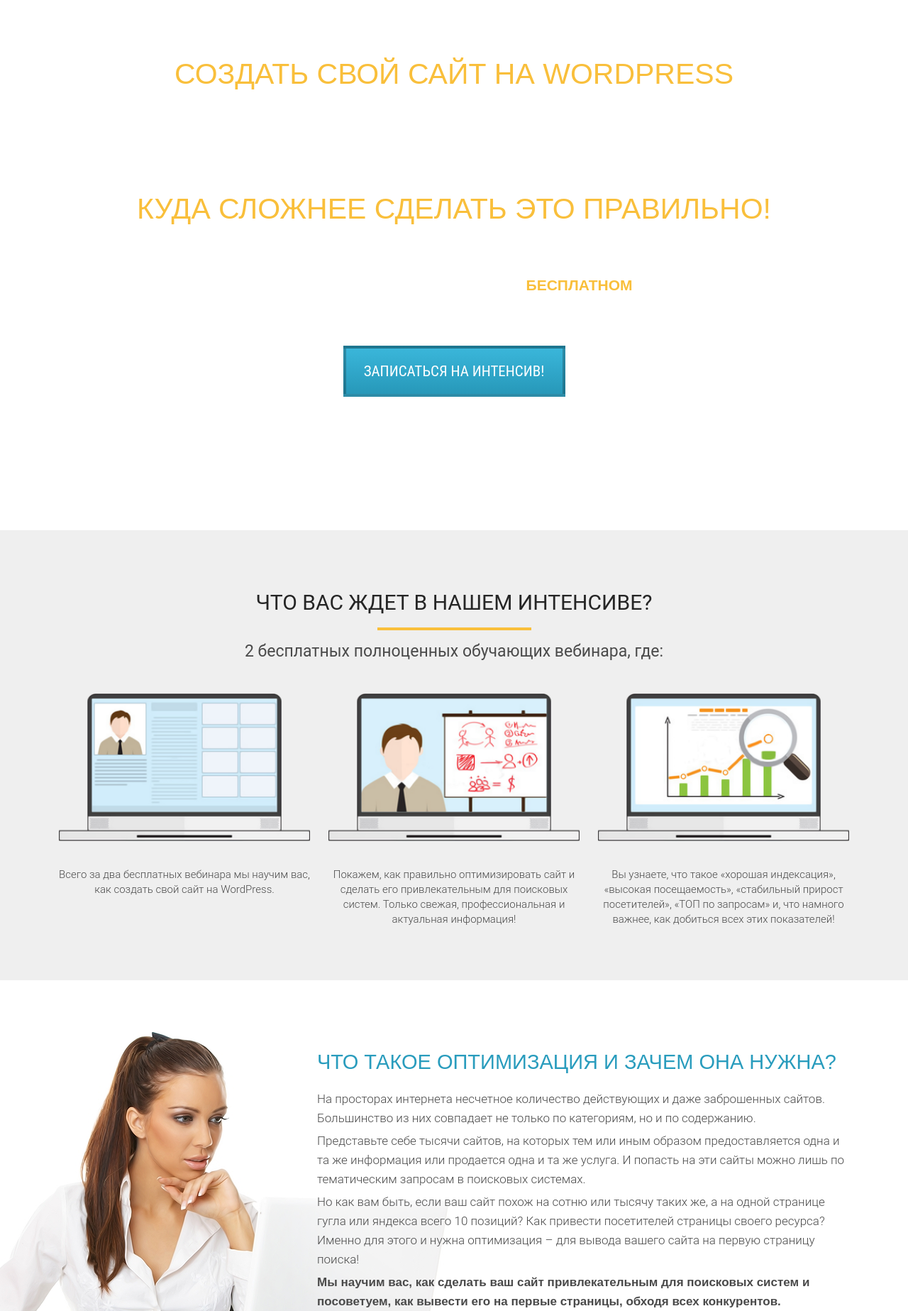
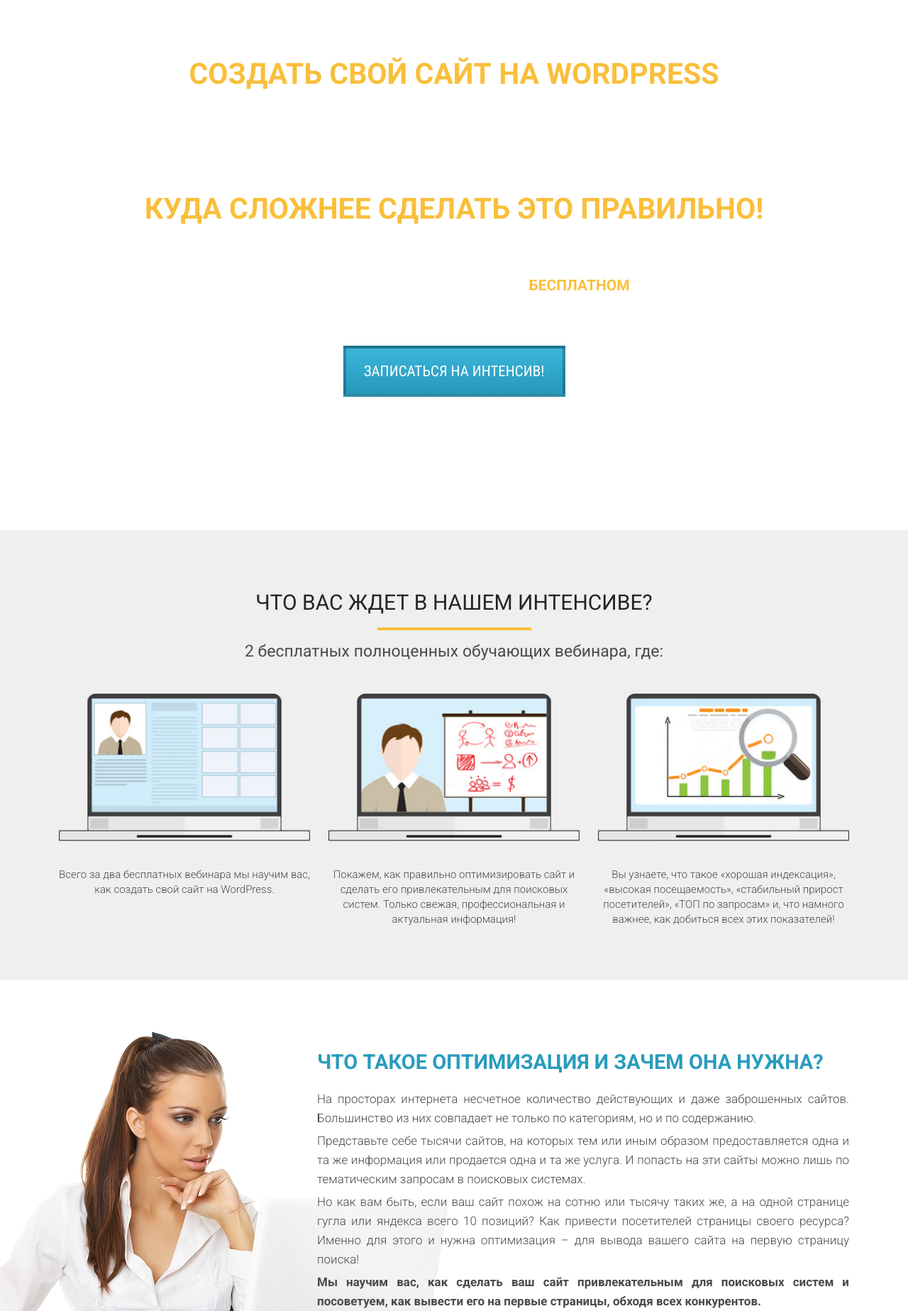
Before and after one commit to paalso/wordpress_promo, a plain HTML site: page index.html in a window 1280 px wide. Shown: the part 113-1960 px from the top of the page at 71% size. Drawn offline with nearby package versions, Linux system fonts and the light colour scheme.

Commit message:
Add fonts: online Google fonts - Roboto

```diff
--- a/css/style.css
+++ b/css/style.css
@@ -4,15 +4,12 @@
     margin: 0;
 }
 
-body {
-    font-family: "Roboto", sans-serif;
-}
+html { font-family: "Roboto", sans-serif; }
 
 .d-flex { display: flex; }
 
 h2 {
     margin-bottom: 18px;
-    /* font-family: Roboto; */
     font-size: 30px;
     font-weight: 400;
     text-transform: uppercase;
@@ -50,8 +47,7 @@ h2 {
 
 .promo .title {
     font-size: 41px;
-    font-family: "Roboto - Black", sans-serif;
-    font-weight: 400;
+    font-weight: 700;
     color: #f9bf3b;
     text-transform: uppercase;
 }
@@ -73,10 +69,9 @@ h2 {
 
 .promo .big-title-text {
     padding: 0 20px;
-    font-family: "Roboto - Black", sans-serif;
     font-size: 80px;
     color: #ffffff;
-    font-weight: 400;
+    font-weight: 900;
     text-transform: uppercase;
     white-space: nowrap;        /* какие то костыли пошли*/
 }
@@ -85,14 +80,12 @@ h2 {
 
 .promo .promo-text {
     margin-bottom: 73px;
-    font-family: "Roboto Light", sans-serif;
     font-size: 21px;
     font-weight: 300;
     color: #ffffff;
 }
 
 .promo .promo-text span {
-    font-family: "Roboto Bold", sans-serif;
     font-weight: 700;
     color: #f9bf3b;
 }
@@ -117,9 +110,8 @@ h2 {
 
 .promo .more-text {
     margin-bottom: 13px;
-    font-family: "Roboto - Thin", sans-serif;
     font-size: 15px;
-    font-weight: 400;
+    font-weight: 100;
     color: #ffffff;
     text-transform: uppercase;
 }
@@ -139,14 +131,12 @@ h2 {
     width: 217px;
     height: 4px;
     margin: 0 auto 17px auto;
-    color: #f9bf3b;
     background-color: #f9bf3b;
     border: none;
 }
 
 .expectations h3 {
     margin-bottom: 45px;
-    /* font-family: Roboto; */
     font-size: 23px;
     font-weight: 400;
     color: #4a4a4a;
@@ -162,7 +152,6 @@ h2 {
 }
 
 .expectations .curriculum-text {
-    /* font-family: Roboto; */
     font-size: 15px;
     font-weight: 300;
     line-height: 21px;
@@ -177,13 +166,12 @@ h2 {
 .optimization .optimization-text {
     position: relative;
     width: 750px;
-    /* min-height: 550px; */
     margin-left: auto;
-    /* font-family: Roboto; */
     font-size: 17px;
     font-weight: 300;
     line-height: 27px;
     color: #4a4a4a;
+    text-align: justify;
 }
 
 .optimization-text img {
@@ -197,9 +185,8 @@ h2 {
 
 .optimization h2 {
     margin-bottom: 25px;
-    font-family: "Roboto - Black", sans-serif;
     font-size: 29px;
-    font-weight: 400;
+    font-weight: 700;
     text-transform: uppercase;
     color: #299cbd;
 }
@@ -208,10 +195,7 @@ h2 {
 
 .optimization .optimization-text p:last-child { margin-bottom: 0; }
 
-.optimization .optimization-text p strong {
-    font-family: "Roboto - Bold", sans-serif;
-    font-weight: 700;
-}
+.optimization .optimization-text p strong { font-weight: 700; }
 
 .achievments { background: url("../img/bg/achievements_bg.png") center center/cover no-repeat; }
 
@@ -241,13 +225,10 @@ h2 {
     width: 196px;
     height: 53px;
     color: #efefef;
-    /* font-family: Roboto; */
     font-size: 17px;
     font-weight: 300;
     line-height: 20px;
 }
-
-/* .bonuses { margin-bottom: 116px; } */
 
 .bonuses img {
     width: 154px;
@@ -256,7 +237,6 @@ h2 {
 
 .bonuses .bonuses-text {
     margin-bottom: 52px;
-    /* font-family: Roboto; */
     font-size: 30px;
     font-weight: 400;
     line-height: 43px;
@@ -267,15 +247,13 @@ h2 {
 
 .time .time-text {
     margin-bottom: 25px;
-    font-family: "Roboto - Black", sans-serif;
     font-size: 36px;
-    font-weight: 400;
+    font-weight: 700;
     color: #299cbd;
     text-transform: uppercase;
 }
 
 .time .hurry-text {
-    /* font-family: Roboto; */
     font-size: 23px;
     font-weight: 400;
     color: #4a4a4a;
@@ -288,8 +266,6 @@ h2 {
 }
 
 .main-footer .footer-text {
-    /* font-family: Roboto; */
-    font-size: 15px;
     font-weight: 300;
     line-height: 25px;
     color: #888888;
--- a/index.html
+++ b/index.html
@@ -7,6 +7,9 @@
     <meta http-equiv="X-UA-Compatible" content="ie=edge">
     <title>WordPress Intensive</title>
     <link rel="stylesheet" href="https://cdnjs.cloudflare.com/ajax/libs/normalize/8.0.1/normalize.css">
+    <link href="https://fonts.googleapis.com/css2?family=Roboto:wght@100;300;400;700;900&display=swap" rel="stylesheet">
+    <link href="https://fonts.googleapis.com/css2?family=Roboto+Condensed&display=swap" rel="stylesheet">
+
     <link rel="stylesheet" href="css/style.css">
 </head>
 
@@ -31,7 +34,7 @@
             </div>
             <button class="btn">Записаться на интенсив!</button>
             <div class="more-text">узнать больше об интенсиве</div>
-            <a class="more-link" href="#"><img src="img/more.png"></a>
+            <a class="more-link" href="#"><img src="img/more.png" alt="more anout link"></a>
 
         </div>
     </section>
```
